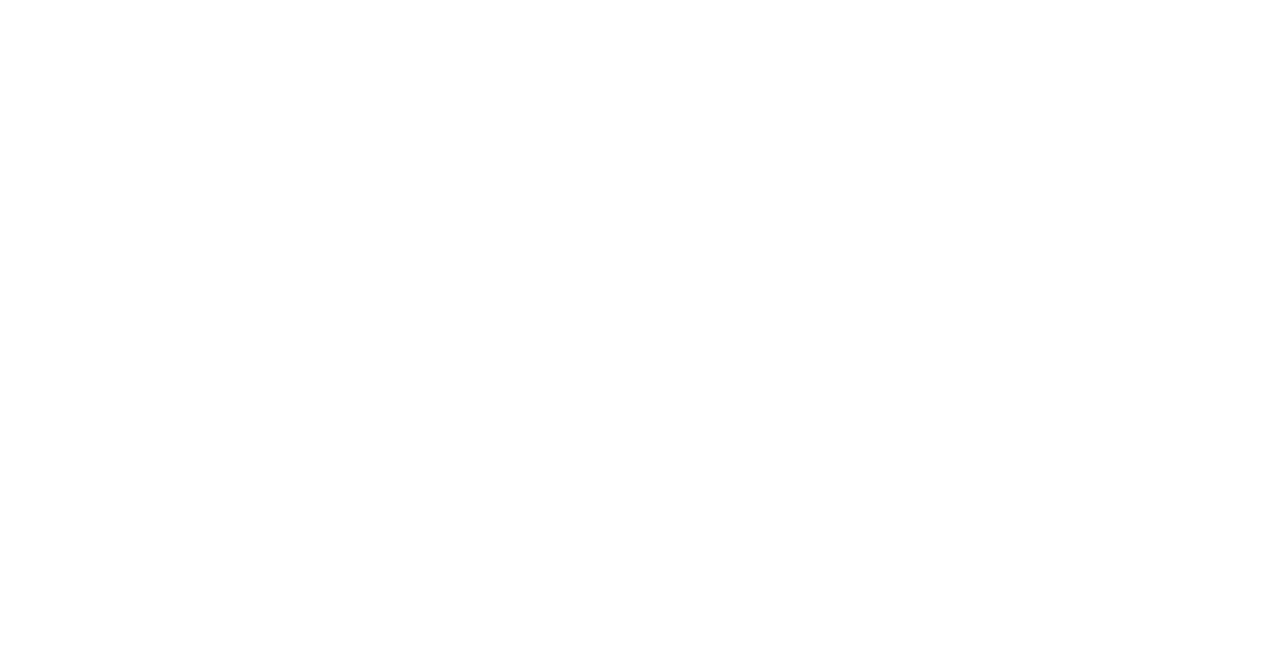
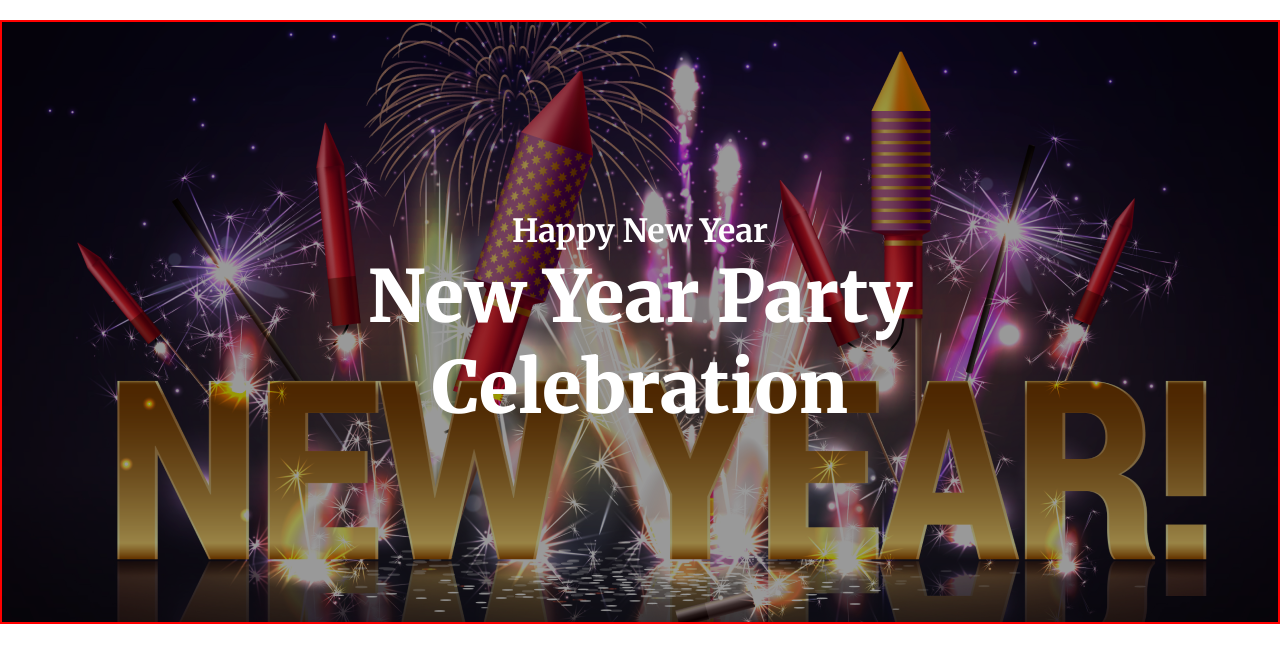
Before and after one commit to arefin2319/new-year-myself, a plain HTML site: page index.html in a window 1280 px wide. Drawn offline with Linux system fonts and the light colour scheme.

Commit message:
added banner container

```diff
--- a/index.html
+++ b/index.html
@@ -4,8 +4,22 @@
     <meta charset="UTF-8">
     <meta name="viewport" content="width=device-width, initial-scale=1.0">
     <title>New Year Offer</title>
+    <link rel="stylesheet" href="styles/blog.css">
 </head>
 <body>
+    <header class="banner-container">
+         <div class="banner-content">
+            <p>Happy New Year</p>
+             <h1>New Year Party <br> Celebration</h1>
+
+         </div>
+    </header>
+    <main>
+
+    </main>
+    <footer>
+
+    </footer>
 
 </body>
 </html>
--- a/styles/blog.css
+++ b/styles/blog.css
@@ -0,0 +1,43 @@
+@import url('https://fonts.googleapis.com/css2?family=Merriweather:ital,wght@0,300;0,400;0,700;0,900;1,300;1,400;1,700;1,900&display=swap');
+*{
+    box-sizing: border-box;
+    margin: 0;
+    padding: 0;
+}
+
+
+body{
+    font-family: "Merriweather", serif;
+}
+   /* banner section starts here */
+   .banner-container{
+    width: 1320 px;
+    margin: 0 auto;
+    margin-top: 20px;
+    border: 2px solid red;
+    min-height: 600px;
+    background-image: url(/images/Banner\ Image.png);
+    background-position: center;
+    background-repeat: no-repeat;
+    background-size: cover;
+    background-blend-mode: overlay;
+    background-color: rgba(0, 0, 0, 0.4)
+
+   }
+   .banner-content{
+    display: flex;
+    flex-direction: column;
+    justify-content: center;
+    align-items: center;
+    height: 600px;
+    color: white;
+    text-align: center;
+   }
+   .banner-content p{
+    font-size: 32px;
+    font-weight: 600;
+   }
+   .banner-content h1{
+    font-size: 72px;
+    font-weight: 800;
+   }
```
